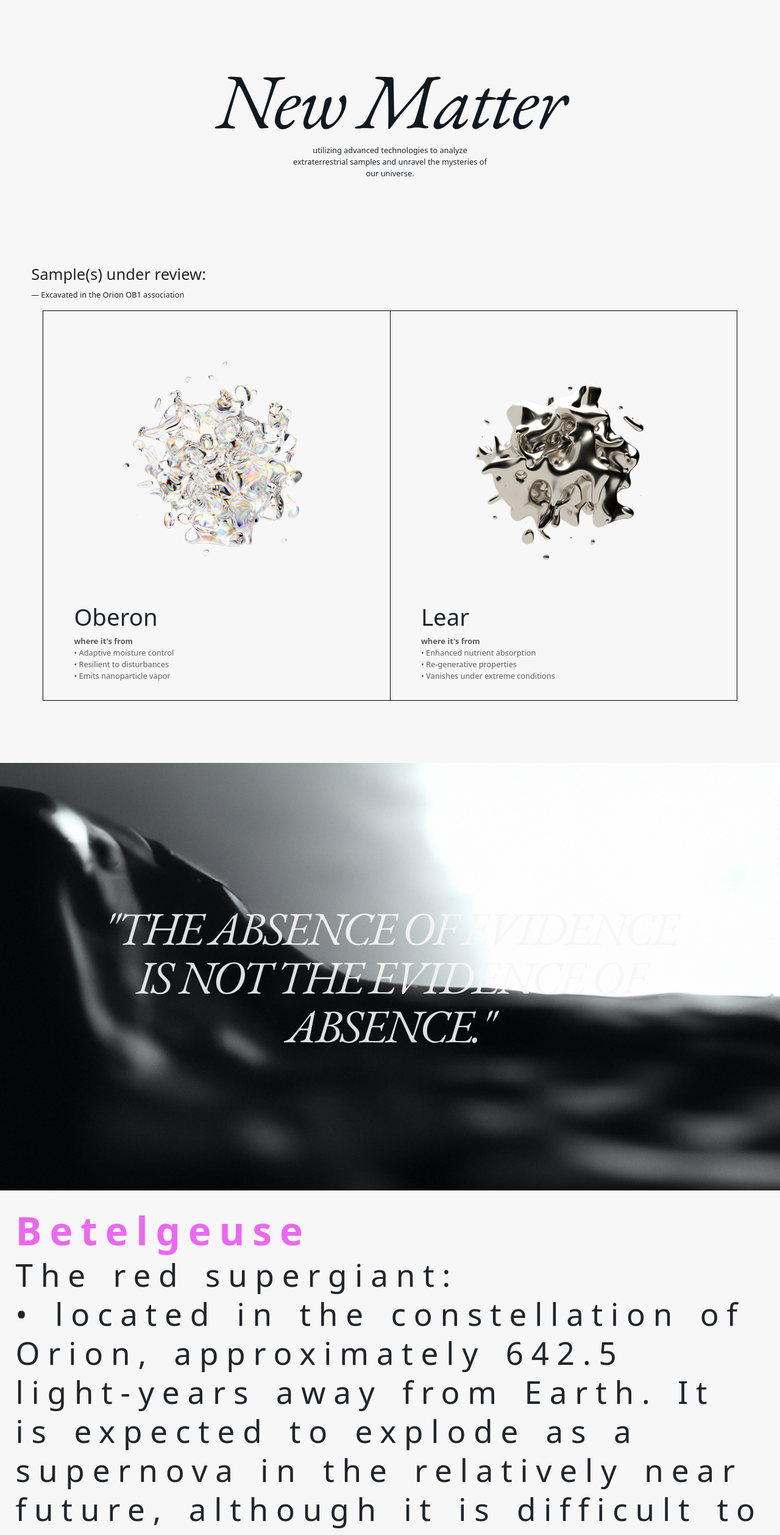
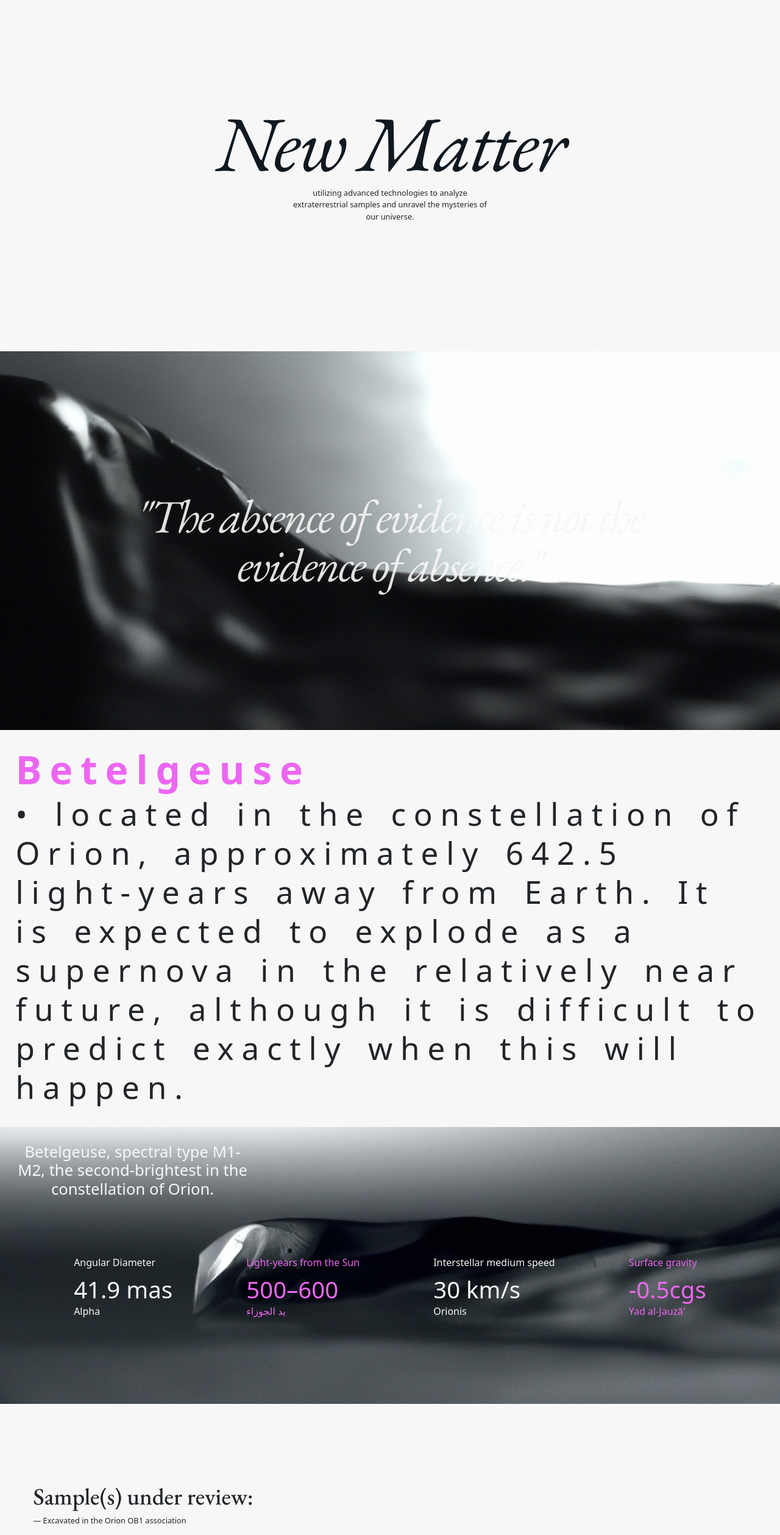
Before and after one commit to Kaltrunner/new-matter, a React (Vite) app: page / in a window 1280 px wide. Shown: the top 2517 px of the page at 61% size. Built offline with nearby package versions, Linux system fonts and the light colour scheme.

Commit message:
still woking

```diff
--- a/src/componenets/body/Body.jsx
+++ b/src/componenets/body/Body.jsx
@@ -3,13 +3,12 @@ import "./body.css";
 function Body() {
     return (
         <>
-        <div className="col" id="col-top">
+        {/* <div className="col" id="col-top">
         <h4 className="col-top-text" >Sample(s) under review:</h4>
-        {/* <p className="col-top-text-tag" >— Oberon / Lear</p> */}
         <p className="col-top-text-tag" >— Excavated in the Orion OB1 association</p>
-        </div>
+        </div> */}
 
-        <div className="container text-center">
+        {/* <div className="container text-center">
   <div className="row" id="row-div" >
 
     <div className="col" id="coll-1" >
@@ -31,7 +30,7 @@ function Body() {
     </div>
 
   </div>
-  </div>
+  </div> */}
 
     <div id="parallax-world-of-ugg">
 <section>
@@ -42,7 +41,7 @@ function Body() {
 
 <section>
   <div className="block">
-    <h4 className="first-character" ><span id="first-character-span" >Betelgeuse</span><br/>The red supergiant:<br/>• located in the constellation of Orion, approximately 642.5 light-years away from Earth. It is expected to explode as a supernova in the relatively near future, although it is difficult to predict exactly when this will happen.</h4>
+    <h4 className="first-character" ><span id="first-character-span" >Betelgeuse</span><br/>• located in the constellation of Orion, approximately 642.5 light-years away from Earth. It is expected to explode as a supernova in the relatively near future, although it is difficult to predict exactly when this will happen.</h4>
   </div>
 </section>
 
@@ -96,6 +95,35 @@ function Body() {
 <path d="M128 248L128 8M231.923 68L24.0769 188M8 128L248 128M231.923 188L24.0769 68" stroke="white" strokeWidth="4"/>
 </svg> */}
 
+<div className="col" id="col-top">
+        <h4 className="col-top-text" >Sample(s) under review:</h4>
+        <p className="col-top-text-tag" >— Excavated in the Orion OB1 association</p>
+        </div>
+
+<div className="container text-center">
+  <div className="row" id="row-div" >
+
+    <div className="col" id="coll-1" >
+      <img id="glass-img" src="Glass_Prism0071.png" alt="" />
+      <h4 className="col-sub-header-1" >Oberon-038TC</h4>
+      <p className="col-p-tag-1 bold-tag" >where it's from</p>
+      <p className="col-p-tag-1" >• Adaptive moisture control</p>
+      <p className="col-p-tag-1" >• Resilient to disturbances</p>
+      <p className="col-p-tag-1" >• Emits nanoparticle vapor</p>
+    </div>
+
+    <div className="col" id="coll-2">
+    <img id="glass-img-2" src="Nickel0007.png" alt="" />
+    <h4 className="col-sub-header-2" >Lear-273TC</h4>
+    <p className="col-p-tag-2 bold-tag" >where it's from</p>
+    <p className="col-p-tag-2" >• Enhanced nutrient absorption</p>
+      <p className="col-p-tag-2" >• Re-generative properties</p>
+      <p className="col-p-tag-2" >• Vanishes under extreme conditions</p>
+    </div>
+
+  </div>
+  </div>
+
 <div id="parallax-world-of-ugg-2">
 <section>
     <div className="parallax-one">
--- a/src/componenets/body/body.css
+++ b/src/componenets/body/body.css
@@ -5,12 +5,12 @@
     display: flex;
     flex-direction: column;
     align-items: flex-start;
-    margin-left: 4vw;
+    margin-left: 4.25vw;
 }
 
 .col-top-text {
-    font-size: 2vw;
-
+    font-size: 3vw;
+    font-family: 'EB Garamond', serif;
 }
 
 .col-top-text-tag {
@@ -72,6 +72,7 @@
     font-size: 3vw;
     margin-left: 3vw;
     background-color: #f7f7f7;
+    font-family: 'EB Garamond', serif;
     /* background-color: #c9c6cf; */
 }
 
@@ -79,6 +80,7 @@
     font-size: 3vw;
     margin-left: 3vw;
     background-color: #f7f7f7;
+    font-family: 'EB Garamond', serif;
     /* background-color: #d0d0d0; */
 }
 
@@ -263,7 +265,7 @@
 
 /* Typography */
 /**************************/
-#parallax-world-of-ugg h2 { width: 75%; letter-spacing:10px; text-align:center; background-color: transparent; color:#f7f7f7; font-weight:400; text-transform:uppercase; z-index:10; opacity:.9;font-size: 6vw;
+#parallax-world-of-ugg h2 { width: 75%; letter-spacing:10px; text-align:center; background-color: transparent; color:#f7f7f7; font-weight:400; z-index:10; opacity:.9;font-size: 6vw;
     font-family: 'EB Garamond', serif;
     font-style: italic;
     font-weight: 100;
--- a/src/componenets/footer/Footer.jsx
+++ b/src/componenets/footer/Footer.jsx
@@ -3,7 +3,10 @@ import "./footer.css";
 function Footer () {
     return (
         <>
+        {/* <div className="footer-div" >
+        <img className="header-img" src="https://stsci-opo.org/STScI-01EVTASFNAT35WSB0DW9XR49ZX.jpg" alt=""/>
         <p></p>
+        </div> */}
         </>
     )
 }
--- a/src/componenets/footer/footer.css
+++ b/src/componenets/footer/footer.css
@@ -1,3 +1,9 @@
 p {
     font-size: 2vw;
 }
+
+.footer-div {
+    width: 100%;
+    display: flex;
+    align-items: flex-start;
+}
--- a/src/componenets/header/header.css
+++ b/src/componenets/header/header.css
@@ -1,3 +1,7 @@
 h1 {
     font-size: 5vw;
 }
+
+.header-img {
+    height: 10vh;
+}
--- a/src/componenets/home/home.css
+++ b/src/componenets/home/home.css
@@ -1,7 +1,7 @@
 @import url('https://fonts.googleapis.com/css2?family=EB+Garamond:ital,wght@0,400;0,500;0,600;0,700;0,800;1,400;1,500;1,600;1,700;1,800&display=swap');
 
 .header-body {
-  height: 34vw;
+  height: 45vw;
   display: flex;
   flex-direction: column;
   align-items: center;
@@ -10,7 +10,6 @@
 
 .title {
     font-size: 10vw;
-    ;
     font-family: 'EB Garamond', serif;
     font-style: italic;
     font-weight: 100;
```
